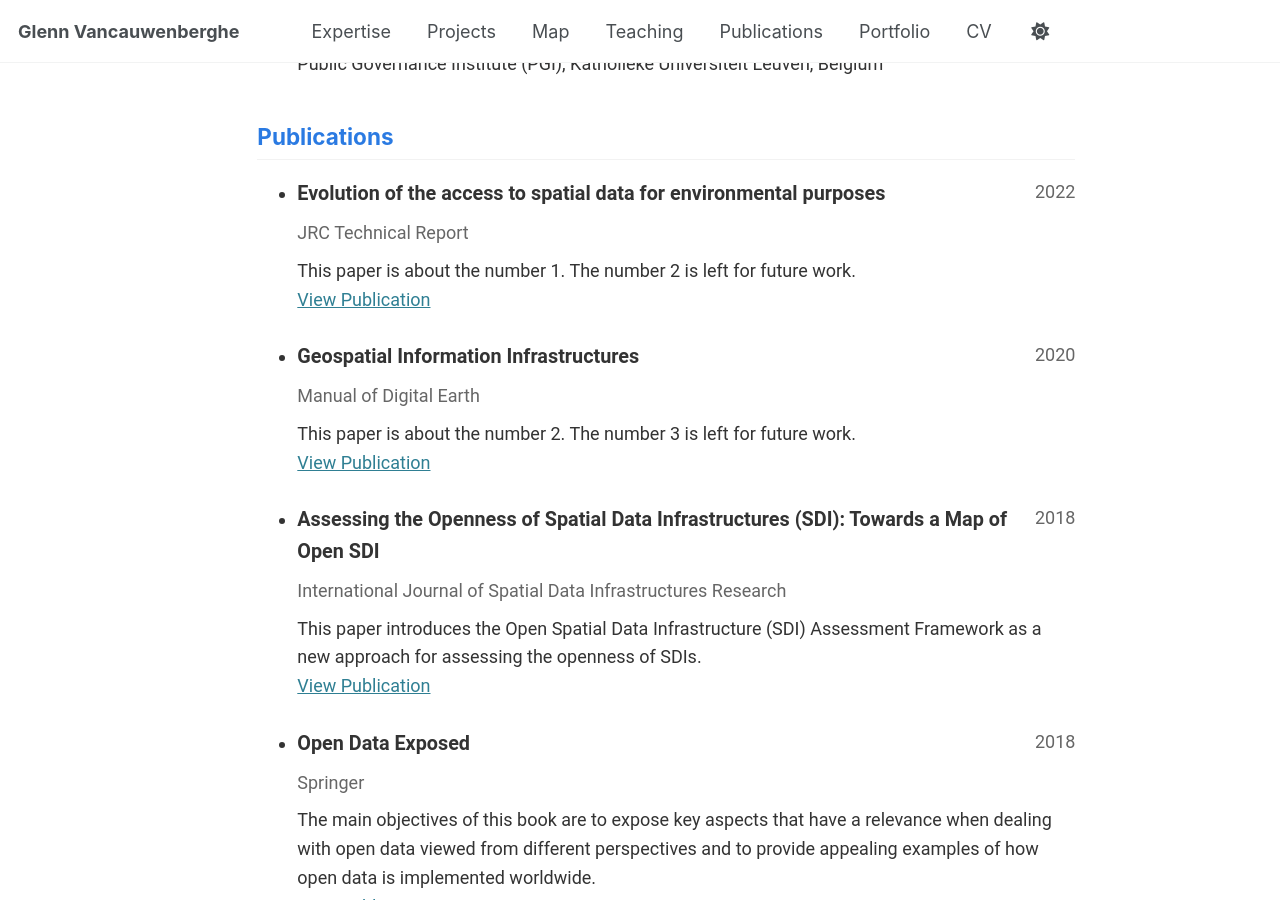
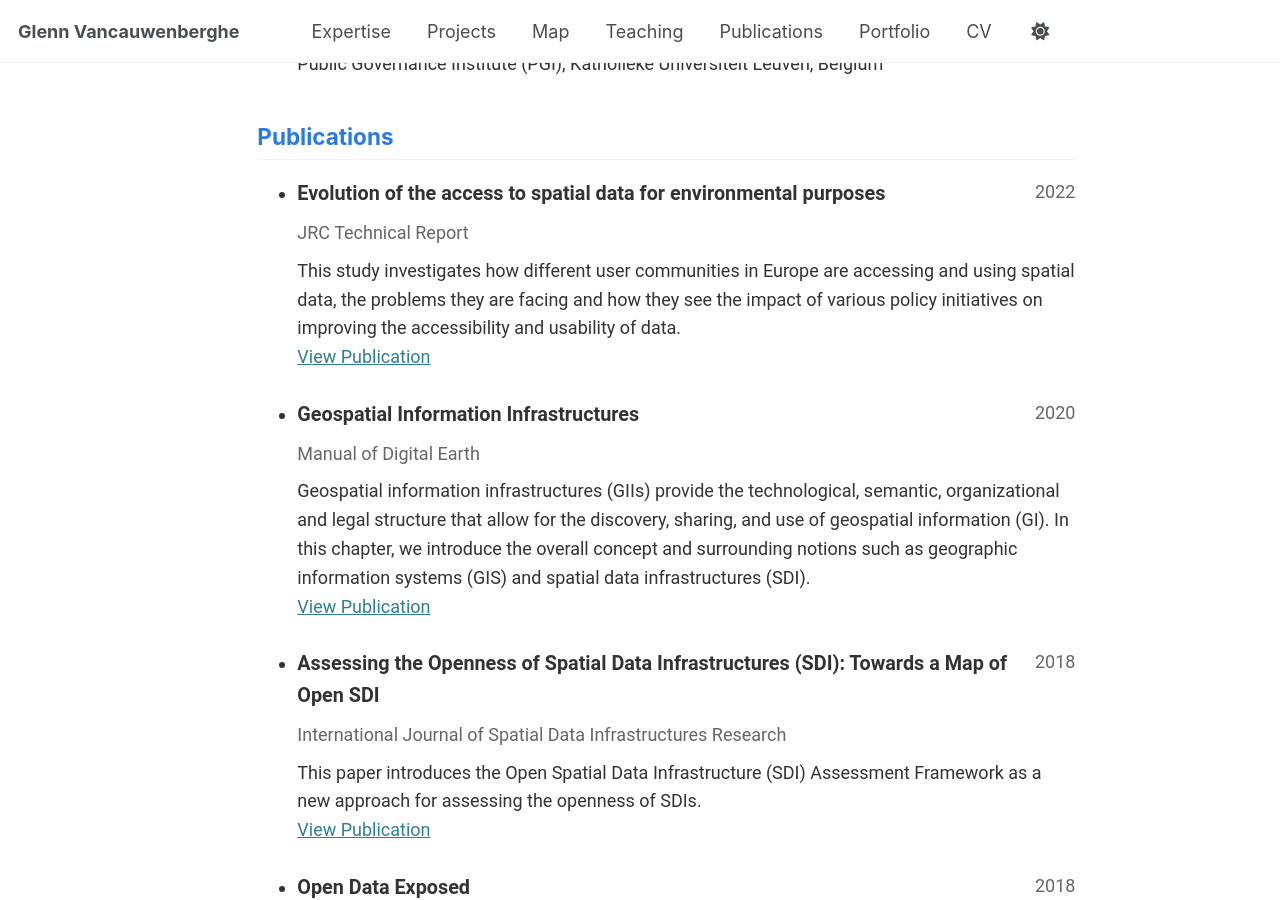
Before and after one commit to GVancauwenberghe/gvancauwenberghe.github.io, a Jekyll site: the page built from _pages/cv-json.md, in a window 1280 px wide and 900 px high, scrolled down 1354 px. Built offline with Jekyll 4.4.1, drawn with Linux system fonts in a browser that asks for light colours.

Commit message:
Update cv.json

```diff
--- a/_data/cv.json
+++ b/_data/cv.json
@@ -115,14 +115,14 @@
       "publisher": "JRC Technical Report",
       "releaseDate": "2022",
       "website": "http://academicpages.github.io/files/paper1.pdf",
-      "summary": "This paper is about the number 1. The number 2 is left for future work."
+      "summary": "This study investigates how different user communities in Europe are accessing and using spatial data, the problems they are facing and how they see the impact of various policy initiatives on improving the accessibility and usability of data."
     },
     {
       "name": "Geospatial Information Infrastructures",
       "publisher": "Manual of Digital Earth",
       "releaseDate": "2020",
-      "website": "http://academicpages.github.io/files/paper2.pdf",
-      "summary": "This paper is about the number 2. The number 3 is left for future work."
+      "website": "https://link.springer.com/chapter/10.1007/978-981-32-9915-3_5",
+      "summary": "Geospatial information infrastructures (GIIs) provide the technological, semantic, organizational and legal structure that allow for the discovery, sharing, and use of geospatial information (GI). In this chapter, we introduce the overall concept and surrounding notions such as geographic information systems (GIS) and spatial data infrastructures (SDI)."
     },
     {
       "name": "Assessing the Openness of Spatial Data Infrastructures (SDI): Towards a Map of Open SDI",
```
